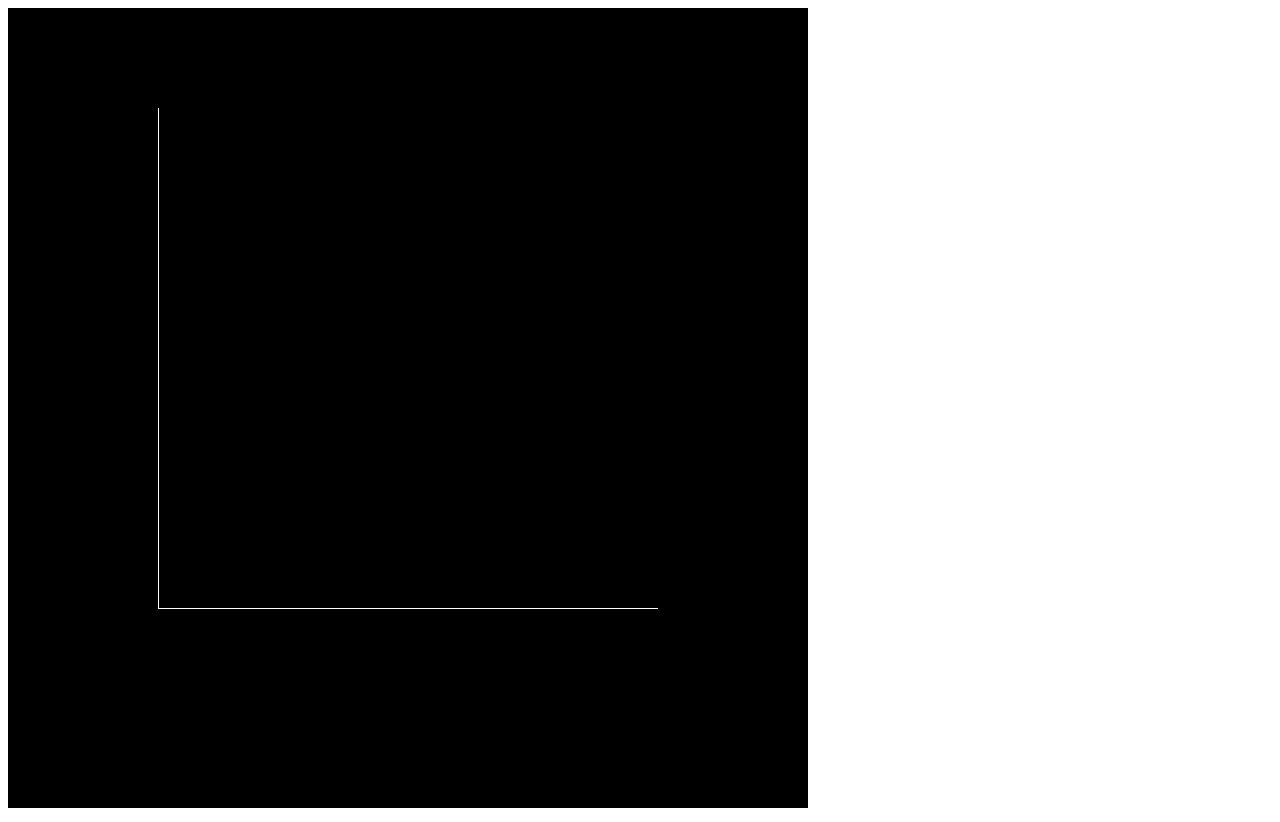
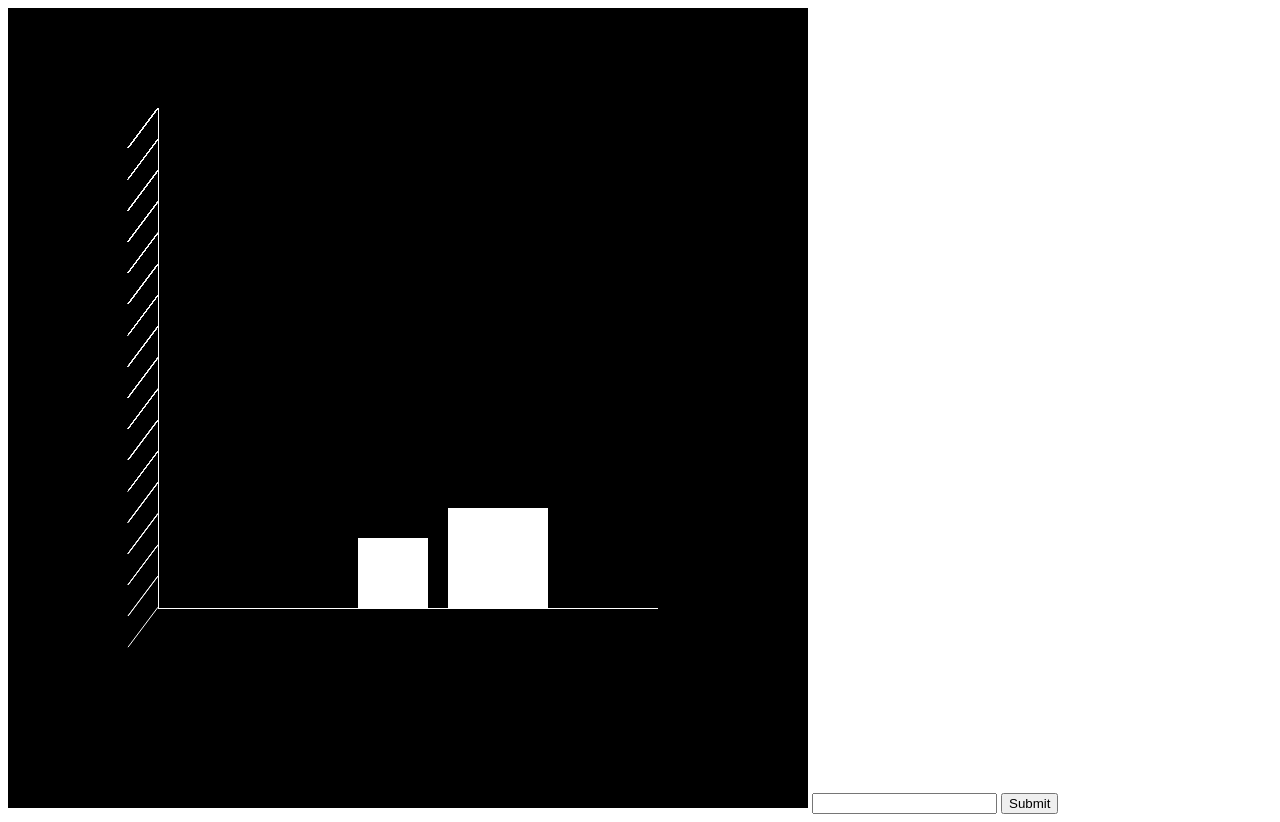
Before and after one commit to Andrei250/collisions-project, a plain HTML site: page index.html in a window 1280 px wide. Drawn offline with Linux system fonts and the light colour scheme.

Commit message:
Added 2 moving objects

```diff
--- a/index.html
+++ b/index.html
@@ -9,18 +9,83 @@
 
 <canvas id="canvas" width="800" height="800" style="background:#000;"></canvas>
 
-
+	<input type="text" id="weight">
+	<button onclick="clicker()">Submit</button>
 
 
 <script>
 	var ctx = document.getElementById("canvas").getContext("2d");
 	ctx.fillStyle = "#ffffff";
-
+	var weight1= 1;
+	var weight2;
+	var speed1=0.0;
+	var speed2=0.0;
+	var X1=350;
+	var Y1=600;
+	var X2=440;
+	var Y2=600;
     ctx.fillRect(150, 600, 1, -500);
     ctx.fillRect(150, 600, 500, 1);
     ctx.moveTo(150,100);
-    ctx.rotate(225*Math.PI/180);
-    ctx.lineTo(0,20);
+    ctx.lineTo(120,140);
+    ctx.strokeStyle="white";
+	ctx.stroke();
+	var x=31.2;
+	var counter=0;
+	while(counter<16){
+		counter++;
+		ctx.moveTo(150,100+x*counter);
+	    ctx.lineTo(120,140+x*counter);
+	    ctx.strokeStyle="white";
+		ctx.stroke();
+	}
+	ctx.fillRect(X1, Y1, 70, -70);
+	ctx.fillRect(X2,Y2, 100, -100);
+
+	function clicker()
+	{
+		speed2=-1;
+		weight2=document.getElementById("weight").value;
+	}
+
+	setInterval(animate,10);
+	function animate()
+	{
+		ctx.clearRect(X1, Y1, 70, -70);
+		ctx.clearRect(X2, Y2, 100, -100);
+
+		if(X2>=650)
+		{
+			speed1=speed2=0;
+		}
+
+
+		if(X1<=151)
+		 	speed1*=-1;
+
+
+		if(X1+71 == X2)
+		{
+			var sp1,sp2;
+			sp1=speed1;
+			sp2=speed2;
+			speed1=2*(weight1*sp1+weight2*sp2)/(weight1+weight2)-sp1;
+			speed2=2*(weight1*sp1+weight2*sp2)/(weight1+weight2)-sp2;
+		}
+
+		X1+=speed1;
+		X2+=speed2;
+
+		ctx.fillRect(X1, Y1, 70, -70);
+		ctx.fillRect(X2,Y2, 100, -100);
+		// ctx.clearRect(X1, Y1, 30, -30);
+		// ctx.restore();
+		// if(X1<=151 || X1>=629)
+		// 	speed1*=-1;
+		// X1+=(speed1);
+		// ctx.fillRect(X1, Y1, 30, -30);
+
+	}
 
 </script>
 
```
